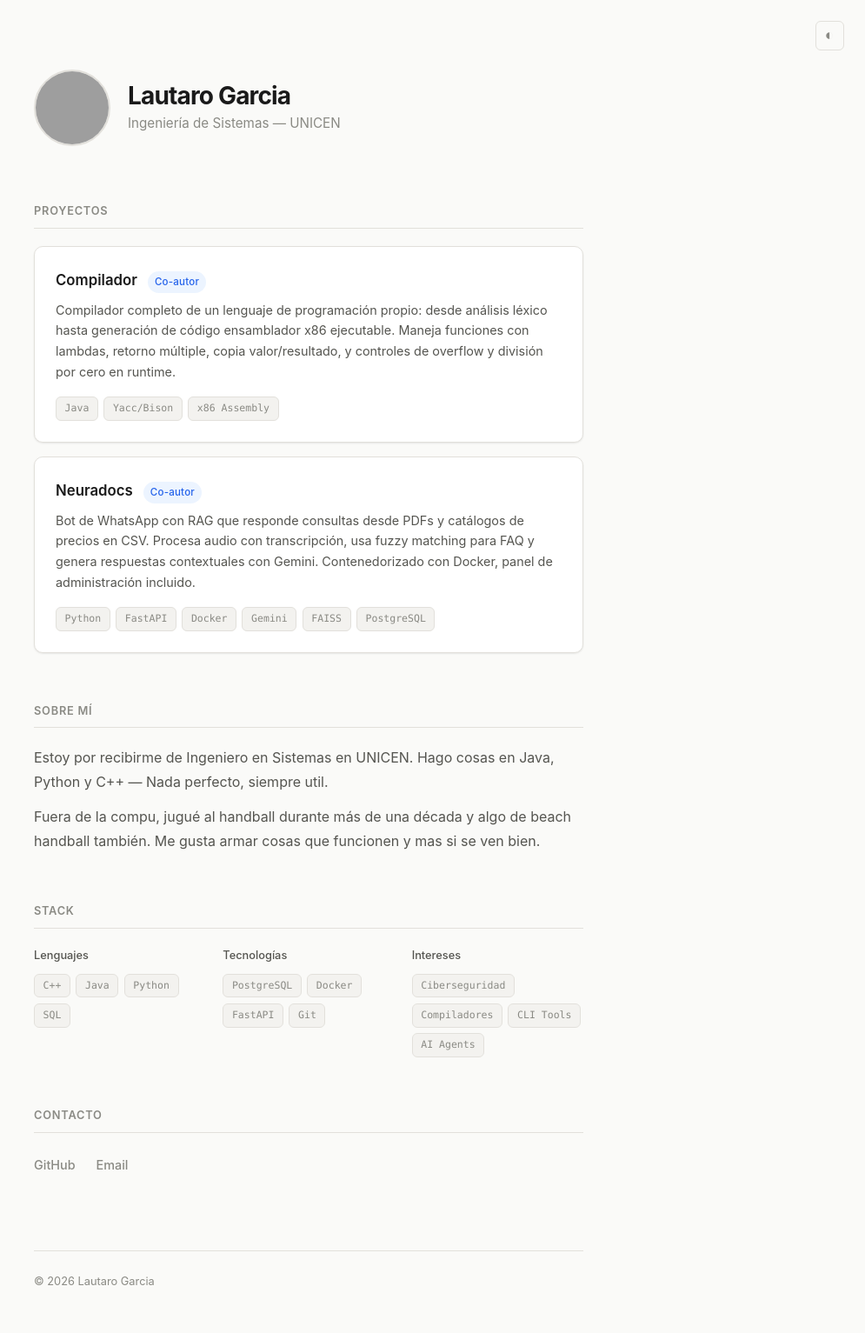
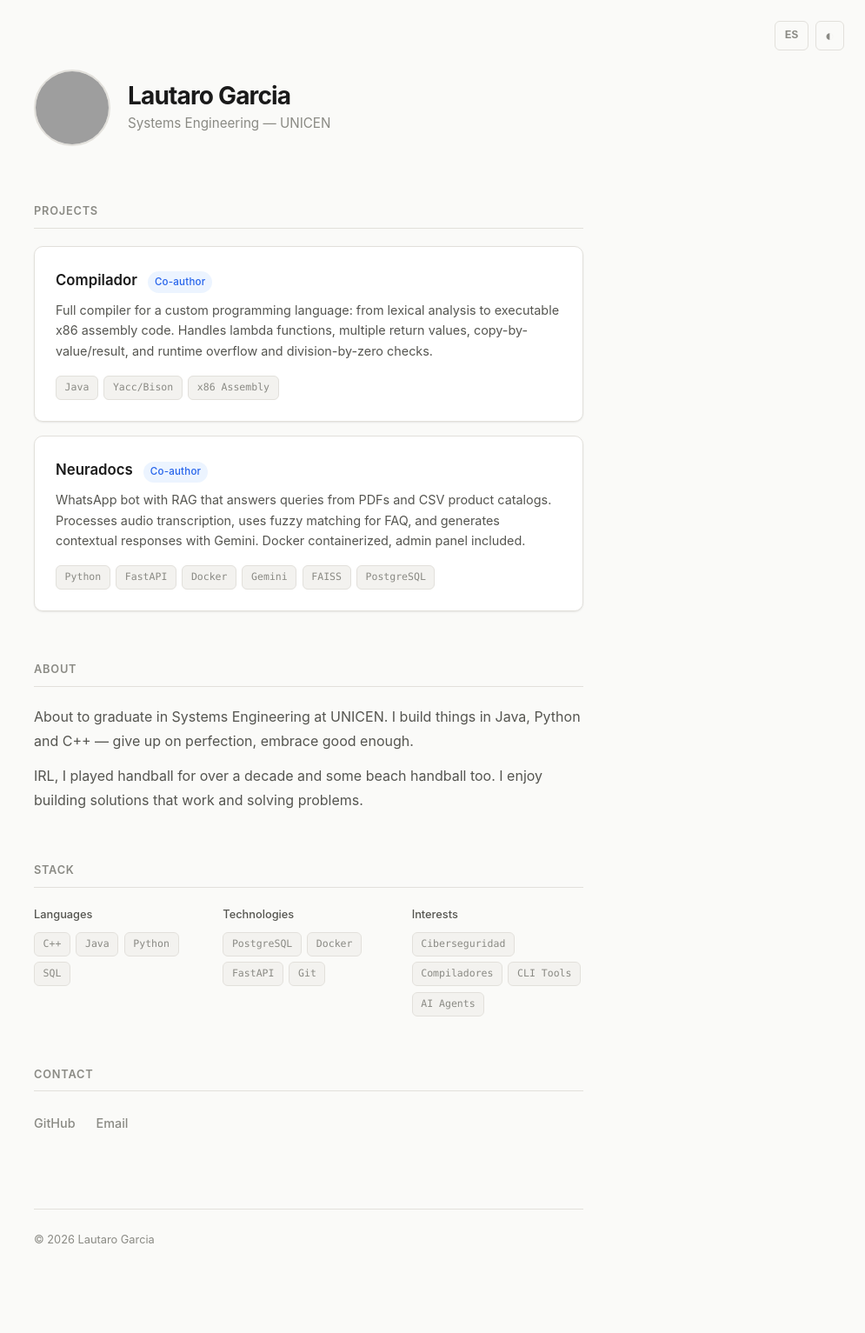
Before and after one commit to LautaroGarciaP/LautaroGarciaP.github.io, a Jekyll site: the page built from index.md, in a window 1280 px wide. Shown: the whole page at 87% size, without its empty margins (285-1280 px from the left). Built offline with Jekyll 4.4.1, drawn with Linux system fonts in a browser that asks for light colours; after the commit the page ends 1485 px from its top, so only the background shows below that; grey boxes are pictures that could not be loaded.

Commit message:
Bilingual support, dark mode improvements, i18n rules

```diff
--- /dev/null
+++ b/_data/i18n/en.yml
@@ -0,0 +1,23 @@
+lang_code: en
+lang_label: EN
+
+# Hero
+tagline: Systems Engineering — UNICEN
+
+# Sections
+projects_heading: Projects
+about_heading: About
+stack_heading: Stack
+contact_heading: Contact
+
+# About
+about_p1: "About to graduate in Systems Engineering at UNICEN. I build things in Java, Python and C++ — give up on perfection, embrace good enough."
+about_p2: "IRL, I played handball for over a decade and some beach handball too. I enjoy building solutions that work and solving problems."
+
+# Stack categories
+cat_languages: Languages
+cat_tech: Technologies
+cat_interests: Interests
+
+# Footer
+copyright: "&copy;"
--- /dev/null
+++ b/_data/projects_en.yml
@@ -0,0 +1,11 @@
+- name: Compilador
+  description: "Full compiler for a custom programming language: from lexical analysis to executable x86 assembly code. Handles lambda functions, multiple return values, copy-by-value/result, and runtime overflow and division-by-zero checks."
+  stack: [Java, Yacc/Bison, x86 Assembly]
+  url: https://github.com/JuanX-M/Compilador
+  role: Co-author
+
+- name: Neuradocs
+  description: "WhatsApp bot with RAG that answers queries from PDFs and CSV product catalogs. Processes audio transcription, uses fuzzy matching for FAQ, and generates contextual responses with Gemini. Docker containerized, admin panel included."
+  stack: [Python, FastAPI, Docker, Gemini, FAISS, PostgreSQL]
+  url: https://github.com/Franco-ces/Chatbot-Whatsapp
+  role: Co-author
--- /dev/null
+++ b/_data/projects_es.yml
@@ -0,0 +1,11 @@
+- name: Compilador
+  description: "Compilador completo de un lenguaje de programación propio: desde análisis léxico hasta generación de código ensamblador x86 ejecutable. Maneja funciones con lambdas, retorno múltiple, copia valor/resultado, y controles de overflow y división por cero en runtime."
+  stack: [Java, Yacc/Bison, x86 Assembly]
+  url: https://github.com/JuanX-M/Compilador
+  role: Co-autor
+
+- name: Neuradocs
+  description: "Bot de WhatsApp con RAG que responde consultas desde PDFs y catálogos de precios en CSV. Procesa audio con transcripción, usa fuzzy matching para FAQ y genera respuestas contextuales con Gemini. Contenedorizado con Docker, panel de administración incluido."
+  stack: [Python, FastAPI, Docker, Gemini, FAISS, PostgreSQL]
+  url: https://github.com/Franco-ces/Chatbot-Whatsapp
+  role: Co-autor
--- a/_layouts/default.html
+++ b/_layouts/default.html
@@ -1,5 +1,5 @@
 <!DOCTYPE html>
-<html lang="{{ site.lang | default: 'es' }}">
+<html lang="en">
 <head>
   <meta charset="UTF-8">
   <meta name="viewport" content="width=device-width, initial-scale=1.0">
@@ -11,7 +11,7 @@
   <meta property="og:description" content="{{ site.description }}">
   <meta property="og:type" content="website">
   <meta property="og:url" content="{{ site.url }}{{ page.url | relative_url }}">
-  <meta property="og:locale" content="{{ site.lang | default: 'es_ES' }}">
+  <meta property="og:locale" content="en_US">
   <meta property="og:image" content="https://avatars.githubusercontent.com/u/104364638?v=4">
 
   <!-- Twitter Card -->
@@ -27,44 +27,88 @@
 
   <script>
     (function() {
+      // Theme
       var t = localStorage.getItem('theme');
-      if (t) {
-        document.documentElement.setAttribute('data-theme', t);
-      }
+      if (t) document.documentElement.setAttribute('data-theme', t);
+
+      // Language — default English
+      var lang = localStorage.getItem('lang') || 'en';
+      document.documentElement.setAttribute('data-lang', lang);
     })();
   </script>
 </head>
 <body>
-  <a href="#main-content" class="skip-link">Saltar al contenido</a>
+  <a href="#main-content" class="skip-link">Skip to content</a>
 
-  <button
-    class="theme-toggle"
-    aria-label="Activar modo oscuro"
-    aria-pressed="false"
-    data-theme-toggle
-  >◐</button>
+  <nav class="controls" aria-label="Site controls">
+    <button
+      class="lang-toggle"
+      aria-label="Switch to Spanish"
+      data-lang-toggle
+    >ES</button>
+    <button
+      class="theme-toggle"
+      aria-label="Toggle dark mode"
+      aria-pressed="false"
+      data-theme-toggle
+    >◐</button>
+  </nav>
 
   {{ content }}
 
   <script>
     (function() {
-      var btn = document.querySelector('[data-theme-toggle]');
+      var langBtn = document.querySelector('[data-lang-toggle]');
+      var themeBtn = document.querySelector('[data-theme-toggle]');
       var root = document.documentElement;
 
-      function updateLabel() {
-        var isDark = root.getAttribute('data-theme') === 'dark';
-        btn.setAttribute('aria-pressed', isDark);
-        btn.setAttribute('aria-label', isDark ? 'Activar modo claro' : 'Activar modo oscuro');
+      // --- Language ---
+      function applyLang(lang) {
+        root.setAttribute('data-lang', lang);
+        localStorage.setItem('lang', lang);
+
+        // Show/hide elements
+        document.querySelectorAll('[data-lang]').forEach(function(el) {
+          el.hidden = el.getAttribute('data-lang') !== lang;
+        });
+
+        // Update toggle label
+        langBtn.textContent = lang === 'en' ? 'ES' : 'EN';
+        langBtn.setAttribute('aria-label',
+          lang === 'en' ? 'Cambiar a español' : 'Switch to English'
+        );
+
+        // Update html lang
+        document.documentElement.lang = lang;
       }
 
-      updateLabel();
+      // Init language
+      var currentLang = localStorage.getItem('lang') || 'en';
+      applyLang(currentLang);
 
-      btn.addEventListener('click', function() {
+      langBtn.addEventListener('click', function() {
+        var current = root.getAttribute('data-lang');
+        var next = current === 'en' ? 'es' : 'en';
+        applyLang(next);
+      });
+
+      // --- Theme ---
+      function updateThemeLabel() {
+        var isDark = root.getAttribute('data-theme') === 'dark';
+        themeBtn.setAttribute('aria-pressed', isDark);
+        themeBtn.setAttribute('aria-label',
+          isDark ? 'Activate light mode' : 'Activate dark mode'
+        );
+      }
+
+      updateThemeLabel();
+
+      themeBtn.addEventListener('click', function() {
         var current = root.getAttribute('data-theme');
         var next = current === 'dark' ? 'light' : 'dark';
         root.setAttribute('data-theme', next);
         localStorage.setItem('theme', next);
-        updateLabel();
+        updateThemeLabel();
       });
     })();
   </script>
--- a/assets/css/main.scss
+++ b/assets/css/main.scss
@@ -26,34 +26,34 @@
 }
 
 [data-theme="dark"] {
-  --bg: #0f0f0d;
+  --bg: #000000;
   --bg-subtle: #1a1a17;
-  --text: #e8e6e1;
-  --text-secondary: #a8a8a0;
-  --muted: #6e6e66;
-  --border: #2a2a25;
-  --border-strong: #3a3a35;
+  --text: #ededea;
+  --text-secondary: #b0b0a8;
+  --muted: #8a8a82;
+  --border: #333330;
+  --border-strong: #444440;
   --accent: #60a5fa;
   --accent-hover: #93c5fd;
   --card-bg: #1a1a17;
-  --card-shadow: 0 1px 3px rgba(0,0,0,0.2), 0 1px 2px rgba(0,0,0,0.3);
-  --card-shadow-hover: 0 4px 12px rgba(0,0,0,0.3), 0 2px 4px rgba(0,0,0,0.2);
+  --card-shadow: 0 1px 3px rgba(0,0,0,0.25), 0 1px 2px rgba(0,0,0,0.35);
+  --card-shadow-hover: 0 4px 12px rgba(0,0,0,0.35), 0 2px 4px rgba(0,0,0,0.25);
 }
 
 @media (prefers-color-scheme: dark) {
   :root:not([data-theme="light"]) {
-    --bg: #0f0f0d;
+    --bg: #000000;
     --bg-subtle: #1a1a17;
-    --text: #e8e6e1;
-    --text-secondary: #a8a8a0;
-    --muted: #6e6e66;
-    --border: #2a2a25;
-    --border-strong: #3a3a35;
+    --text: #ededea;
+    --text-secondary: #b0b0a8;
+    --muted: #8a8a82;
+    --border: #333330;
+    --border-strong: #444440;
     --accent: #60a5fa;
     --accent-hover: #93c5fd;
     --card-bg: #1a1a17;
-    --card-shadow: 0 1px 3px rgba(0,0,0,0.2), 0 1px 2px rgba(0,0,0,0.3);
-    --card-shadow-hover: 0 4px 12px rgba(0,0,0,0.3), 0 2px 4px rgba(0,0,0,0.2);
+    --card-shadow: 0 1px 3px rgba(0,0,0,0.25), 0 1px 2px rgba(0,0,0,0.35);
+    --card-shadow-hover: 0 4px 12px rgba(0,0,0,0.35), 0 2px 4px rgba(0,0,0,0.25);
   }
 }
 
@@ -109,23 +109,38 @@ body {
   -webkit-font-smoothing: antialiased;
 }
 
-/* ---------- Theme toggle ---------- */
+/* ---------- Controls (lang + theme) ---------- */
 
-.theme-toggle {
+.controls {
   position: absolute;
   top: 1.5rem;
   right: 1.5rem;
+  display: flex;
+  gap: 0.5rem;
+}
+
+.lang-toggle,
+.theme-toggle {
   background: none;
   border: 1px solid var(--border);
   border-radius: var(--radius-sm);
   color: var(--muted);
   cursor: pointer;
-  font-size: 1.1rem;
+  font-size: 0.8rem;
+  font-weight: 600;
+  font-family: "SF Mono", "Fira Code", monospace;
   line-height: 1;
   padding: 0.45rem 0.65rem;
   transition: all 0.2s ease;
 }
 
+.theme-toggle {
+  font-size: 1.1rem;
+  font-family: inherit;
+  font-weight: 400;
+}
+
+.lang-toggle:hover,
 .theme-toggle:hover {
   color: var(--text);
   border-color: var(--border-strong);
--- a/index.md
+++ b/index.md
@@ -14,15 +14,37 @@ layout: default
     >
     <div class="hero-text">
       <h1>Lautaro Garcia</h1>
-      <p class="tagline">Ingeniería de Sistemas — UNICEN</p>
+      <p class="tagline" data-lang="en">{{ site.data.i18n.en.tagline }}</p>
+      <p class="tagline" data-lang="es" hidden>{{ site.data.i18n.es.tagline }}</p>
     </div>
   </header>
 
   <section id="proyectos" aria-labelledby="proyectos-heading">
-    <h2 id="proyectos-heading">Proyectos</h2>
+    <h2 id="proyectos-heading" data-lang="en">{{ site.data.i18n.en.projects_heading }}</h2>
+    <h2 data-lang="es" hidden>{{ site.data.i18n.es.projects_heading }}</h2>
     <div class="project-grid">
-      {% for project in site.data.projects %}
-      <article class="project-card">
+      {% for project in site.data.projects_en %}
+      <article class="project-card" data-lang="en">
+        <div class="project-header">
+          <h3>
+            {% if project.url %}<a href="{{ project.url }}" target="_blank" rel="noopener noreferrer">{{ project.name }}</a>{% else %}{{ project.name }}{% endif %}
+          </h3>
+          {% if project.role %}
+          <span class="project-role">{{ project.role }}</span>
+          {% endif %}
+        </div>
+        <p>{{ project.description }}</p>
+        {% if project.stack %}
+        <div class="stack">
+          {% for tech in project.stack %}
+          <span>{{ tech }}</span>
+          {% endfor %}
+        </div>
+        {% endif %}
+      </article>
+      {% endfor %}
+      {% for project in site.data.projects_es %}
+      <article class="project-card" data-lang="es" hidden>
         <div class="project-header">
           <h3>
             {% if project.url %}<a href="{{ project.url }}" target="_blank" rel="noopener noreferrer">{{ project.name }}</a>{% else %}{{ project.name }}{% endif %}
@@ -45,25 +67,23 @@ layout: default
   </section>
 
   <section id="sobre-mi" aria-labelledby="sobre-mi-heading">
-    <h2 id="sobre-mi-heading">Sobre mí</h2>
+    <h2 id="sobre-mi-heading" data-lang="en">{{ site.data.i18n.en.about_heading }}</h2>
+    <h2 data-lang="es" hidden>{{ site.data.i18n.es.about_heading }}</h2>
     <div class="about">
-      <p>
-        Estoy por recibirme de Ingeniero en Sistemas en UNICEN.
-        Hago cosas en Java, Python y C++ — Nada perfecto, siempre util.
-      </p>
-      <p>
-        Fuera de la compu, jugué al handball durante más de una década
-        y algo de beach handball también. Me gusta armar cosas que funcionen
-        y mas si se ven bien.
-      </p>
+      <p data-lang="en">{{ site.data.i18n.en.about_p1 }}</p>
+      <p data-lang="es" hidden>{{ site.data.i18n.es.about_p1 }}</p>
+      <p data-lang="en">{{ site.data.i18n.en.about_p2 }}</p>
+      <p data-lang="es" hidden>{{ site.data.i18n.es.about_p2 }}</p>
     </div>
   </section>
 
   <section id="stack" aria-labelledby="stack-heading">
-    <h2 id="stack-heading">Stack</h2>
+    <h2 id="stack-heading" data-lang="en">{{ site.data.i18n.en.stack_heading }}</h2>
+    <h2 data-lang="es" hidden>{{ site.data.i18n.es.stack_heading }}</h2>
     <div class="stack-grid">
       <div class="stack-category">
-        <h3>Lenguajes</h3>
+        <h3 data-lang="en">{{ site.data.i18n.en.cat_languages }}</h3>
+        <h3 data-lang="es" hidden>{{ site.data.i18n.es.cat_languages }}</h3>
         <div class="stack">
           <span>C++</span>
           <span>Java</span>
@@ -72,7 +92,8 @@ layout: default
         </div>
       </div>
       <div class="stack-category">
-        <h3>Tecnologías</h3>
+        <h3 data-lang="en">{{ site.data.i18n.en.cat_tech }}</h3>
+        <h3 data-lang="es" hidden>{{ site.data.i18n.es.cat_tech }}</h3>
         <div class="stack">
           <span>PostgreSQL</span>
           <span>Docker</span>
@@ -81,7 +102,8 @@ layout: default
         </div>
       </div>
       <div class="stack-category">
-        <h3>Intereses</h3>
+        <h3 data-lang="en">{{ site.data.i18n.en.cat_interests }}</h3>
+        <h3 data-lang="es" hidden>{{ site.data.i18n.es.cat_interests }}</h3>
         <div class="stack">
           <span>Ciberseguridad</span>
           <span>Compiladores</span>
@@ -93,14 +115,15 @@ layout: default
   </section>
 
   <section id="contacto" aria-labelledby="contacto-heading">
-    <h2 id="contacto-heading">Contacto</h2>
+    <h2 id="contacto-heading" data-lang="en">{{ site.data.i18n.en.contact_heading }}</h2>
+    <h2 data-lang="es" hidden>{{ site.data.i18n.es.contact_heading }}</h2>
     <div class="contact-links">
       <a href="https://github.com/LautaroGarciaP" target="_blank" rel="noopener noreferrer me">GitHub</a>
-      <a href="mailto:lautaro.pipi@gmail.com" rel="me">Email</a>
+      <a href="mailto:lautarogarciap@duck.com" rel="me">Email</a>
     </div>
   </section>
 </main>
 
 <footer role="contentinfo">
-  &copy; {{ site.time | date: '%Y' }} {{ site.title }}
+  {{ site.data.i18n.en.copyright }} {{ site.time | date: '%Y' }} {{ site.title }}
 </footer>
```
Also changed, not shown: AGENTS.md (added, +34 -0 lines), _data/i18n/es.yml (added, +23 -0 lines).
